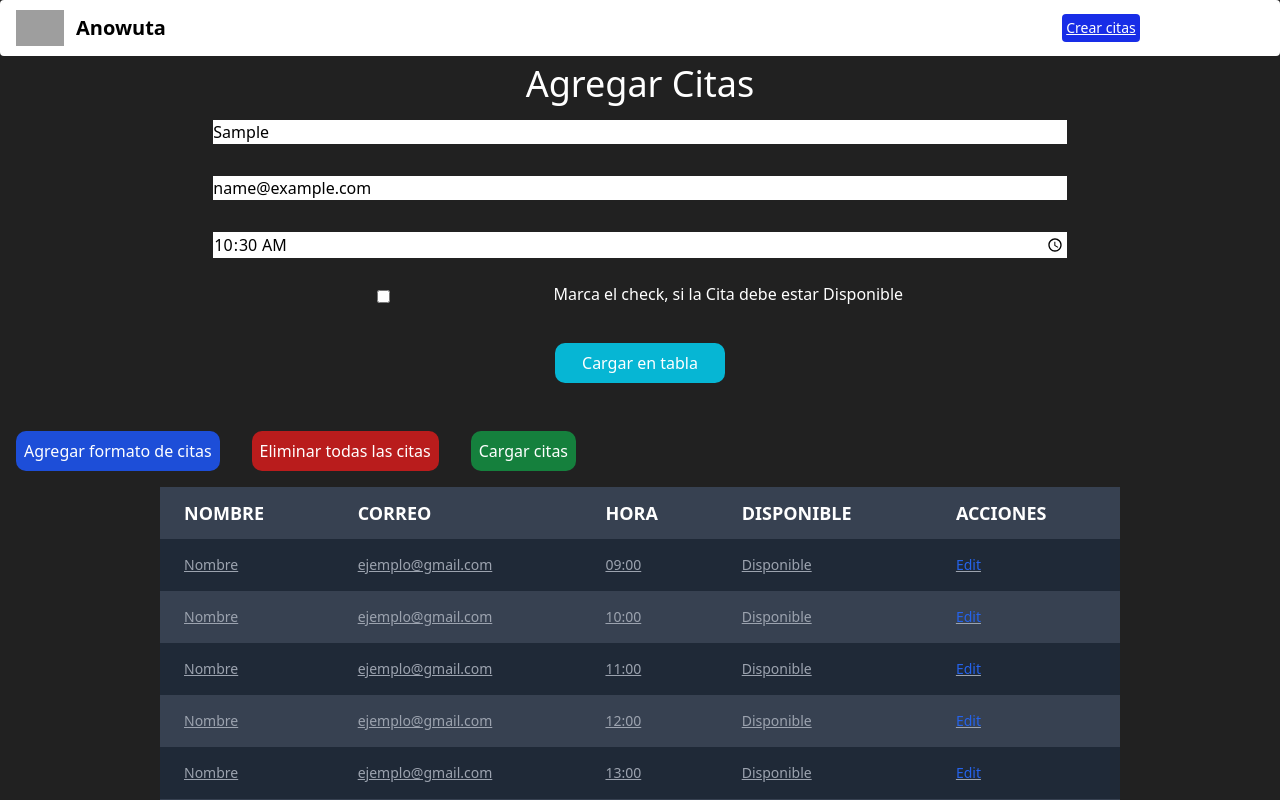
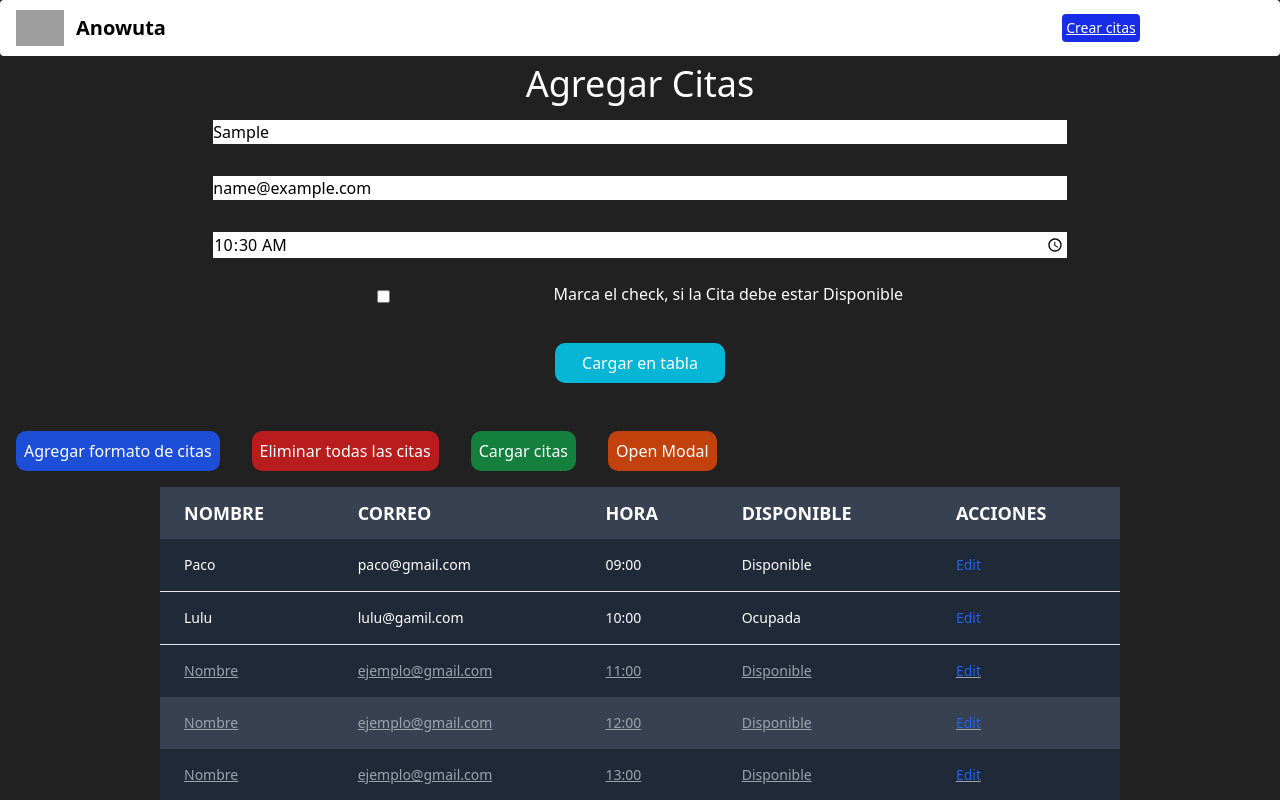
Before and after one commit to Edwin3002/citasAnowuta, a React (Create React App) app: page /createCitas in a window 1280 px wide. Both pictures are taken after typing "Sample", "name@example.com", "10:30" into the empty fields and a click on the button "Agregar formato de citas". Shown: the top 800 px of the page. Built offline with nearby package versions, Linux system fonts and the light colour scheme; grey boxes are pictures that could not be loaded.

Commit message:
edit modal

```diff
--- a/src/Components/Citas.js
+++ b/src/Components/Citas.js
@@ -1,6 +1,11 @@
 import React from 'react'
 
-export const Citas = ({ data }) => {
+export const Citas = ({ data, mod, modalDat }) => {
+
+    const modalEdit=()=>{
+        mod()
+        modalDat(data)
+    }
     return (
         <tr className={data.name === ''? 'underline  even:bg-gray-700' : 'text-white border-b '}>
             <td  className="px-6 py-4">
@@ -16,7 +21,7 @@ export const Citas = ({ data }) => {
                 {data.available? 'Disponible': 'Ocupada'}
             </td>
             <td className="px-6 py-4 ">
-                <p href="#" className="font-medium text-blue-600 dark:text-blue-500 hover:underline">Edit</p>
+                <p href="#" className="font-medium text-blue-600 dark:text-blue-500 hover:text-blue-700" onClick={modalEdit}>Edit</p>
             </td>
         </tr>
     )
--- a/src/Components/CreateCitas.js
+++ b/src/Components/CreateCitas.js
@@ -12,15 +12,18 @@ export const CreateCitas = () => {
   const { register, formState: { errors }, handleSubmit } = useForm();
   const { citas, date } = useSelector((store) => store.citas)
   const dispatch = useDispatch();
+
   const onSubmit = (data) => {
-    dispatch(addCitas({ ...data, id: uuid() }))
+    // dispatch(addCitas({ ...data, id: uuid() }))
+    console.log(data);
   }
+
   const citasDef = () => {
-    // dispatch(addCitasDefault(citasDefault))
     citasDefault.map(cita => (
-      dispatch(addCitas({ ...cita, id: uuid()}))
+      dispatch(addCitas({ ...cita, id: uuid() }))
     ));
   }
+
   const uploadData = () => {
     addCitasAsync({ date, dataCitas: citas })
   }
@@ -28,15 +31,15 @@ export const CreateCitas = () => {
     <div>
       <h2 className='text-center text-white text-4xl my-2'>Agregar Citas</h2>
       <form onSubmit={handleSubmit(onSubmit)} className=' flex flex-col w-2/3 m-auto text-black'>
-        <input className='my-2' {...register("name", { required: "Digite su nombre", maxLength: 20 })} placeholder='Nombre'/>
+        <input className='my-2' {...register("name", { required: "Digite su nombre", maxLength: 20 })} placeholder='Nombre' />
         <p className='text-red-500 mb-4'>{errors.name?.message}</p>
-        <input className='my-2' type='email' {...register("mail")} placeholder='Correo'/>
+        <input className='my-2' type='email' {...register("mail")} placeholder='Correo' />
         <p className='text-red-500 mb-4'>{errors.mail?.message}</p>
-        <input className='my-2' type='time' {...register("hour", { required: "Digite la fecha" })}  placeholder='Fecha'/>
+        <input className='my-2' type='time' {...register("hour", { required: "Digite la fecha" })} placeholder='Fecha' />
         <p className='text-red-500 mb-4'>{errors.hour?.message}</p>
         <div className='flex justify-evenly'>
-        <input  className='my-2' type='checkbox' {...register("available")}  placeholder='Fecha'/>
-        <span className='text-white'>Marca el check, si la Cita debe estar Disponible</span>
+          <input className='my-2' type='checkbox' {...register("available")} placeholder='Fecha' />
+          <span className='text-white'>Marca el check, si la Cita debe estar Disponible</span>
         </div>
         {/* <input className='text-white w-1/4 mx-auto bg-cyan-500 m-8' type="submit" value='Añadir cita' /> */}
         <button className='text-white w-1/5 mx-auto bg-cyan-500 m-8 p-0 md:p-2' type="submit" value='Añadir cita' >Cargar en tabla</button>
@@ -45,7 +48,9 @@ export const CreateCitas = () => {
       <button className='text-white bg-red-700 m-4 p-2' onClick={() => dispatch(emptyCitas())} >Eliminar todas las citas</button>
       <button className='text-white bg-green-700 m-4 p-2' onClick={uploadData} >Cargar citas</button>
       {/* <button className='text-white bg-yellow-500 m-4 p-2' onClick={() => console.log(citas)}>Ver citas</button> */}
-
+      <button className="text-white bg-orange-700 m-4 p-2">
+       Open Modal
+      </button>
       <ListCitas />
     </div>
   )
--- a/src/Components/Home.js
+++ b/src/Components/Home.js
@@ -4,7 +4,6 @@ export const Home = () => {
   return (
     <div>
       <div className='h-screen flex items-center'>
-
       <img className='w-1/4 m-auto' src='https://scontent.fbog14-1.fna.fbcdn.net/v/t39.30808-6/272190843_4584059901716198_1718979668192906295_n.jpg?_nc_cat=108&ccb=1-7&_nc_sid=09cbfe&_nc_eui2=AeFiKvOJQtstzZ8-v4ktbMjhsREZyD5tGlGxERnIPm0aUR-Ieo5IPmuhu8TwtPowvIgcdE1dbxIhNB6WTrN4W2Dj&_nc_ohc=AFyoD6lSJkIAX9hKOlf&tn=3C0RCJjyOlAdtizK&_nc_ht=scontent.fbog14-1.fna&oh=00_AT-2ckREIR_ZB08oQo6wvCzITAZ2hABR2yka8yzgJigQGg&oe=62D0A23B' alt='hongos'/>
       </div>
     </div>
--- a/src/Components/ListCitas.js
+++ b/src/Components/ListCitas.js
@@ -1,10 +1,20 @@
-import React from 'react'
+import React, { useState } from 'react'
 import { useSelector } from 'react-redux'
 import { Citas } from './Citas'
+import { ModalActions } from './ModalActions'
 
 export const ListCitas = () => {
 
+    const [dataModal, setDataModal] = useState()
+    const [modalSta, setModalState] = useState(true)
     const { citas } = useSelector((store) => store.citas)
+    const modalAction = ()=>{
+        setModalState(!modalSta)
+    }
+
+    const modalData = (data)=>{
+        setDataModal(data)
+    }
 
     return (
         <div className='relative overflow-x-auto'>
@@ -31,13 +41,18 @@ export const ListCitas = () => {
                 </thead>
                 <tbody className='bg-gray-800'>
 
-                {citas[0] === undefined?
-                 null:
+                    {citas[0] === undefined ?
+                        null :
                         citas.map((cita) => (
-                     <Citas key={cita.id} data={cita} />
+                            <Citas key={cita.id} data={cita} mod={modalAction} modalDat={modalData}/>
                         ))}
                 </tbody>
             </table>
+            {
+                modalSta?
+                null:
+                 <ModalActions mod={modalAction} data={dataModal}/>
+            }
         </div>
     )
 }
--- a/src/Components/ListCitasDataBase.js
+++ b/src/Components/ListCitasDataBase.js
@@ -21,10 +21,10 @@ export const ListCitasDataBase = () => {
                     citasDB.map((cita, index) => (
                         <details key={index} className="w-full bg-white border border-blue-500 cursor-pointer mb-3">
                             <summary className="w-full bg-white text-black flex justify-between px-4 py-3  after:content-['+']">{cita.date}</summary>
-                    {cita.dataCitas.map((cit, index) =>(
+                            {cita.dataCitas.map((cit, index) => (
                                 // cit.available?
-                    <p key={index} className={cit.available? 'text-green-500': 'text-purple-500'}>
-                        {cit.name === ''? 'Nombre' : cit.name}
+                                <p key={index} className={cit.available ? 'text-green-500' : 'text-purple-500'}>
+                                    {cit.name === '' ? 'Nombre' : cit.name}
                                 </p>
                                 // :
                                 // null
--- /dev/null
+++ b/src/Components/ModalActions.js
@@ -0,0 +1,68 @@
+import React, { useEffect, useState } from 'react'
+import { useForm } from 'react-hook-form';
+import { useDispatch } from 'react-redux';
+import { addCitas } from '../redux/reducers/citasReducers';
+
+export const ModalActions = ({ mod, data }) => {
+
+    const [edit, setEdit] = useState({
+        name: data.name,
+        mail: data.mail,
+        hour: data.hour,
+        available: ''
+    })
+    const { register,  handleSubmit } = useForm();
+    const dispatch = useDispatch();
+
+    const onSubmit = (data) => {
+        console.log(data);
+        dispatch(addCitas(data))
+    }
+
+    const handleChange = e => {
+        console.log(e.target.value);
+        setEdit({
+            ...edit,
+            [e.target.name]: e.target.value
+        })
+    }
+
+    useEffect(() => {
+        setEdit(data)
+    }, [])
+
+    return (
+        <div aria-hidden="true" className="flex overflow-y-auto overflow-x-hidden fixed bottom-20 z-50 w-full  h-modal md:h-full justify-center items-center">
+            <div className="relative p-4 w-full max-w-2xl h-full md:h-auto">
+                <div className="relative bg-white rounded-lg shadow dark:bg-gray-700">
+                    <div className="flex justify-between items-start p-4 rounded-t border-b dark:border-gray-600">
+                        <h3 className="text-xl font-semibold text-gray-900 dark:text-white">
+                            Id: {data.id}
+                        </h3>
+                        <button onClick={mod} type="button" className="text-gray-400 bg-transparent hover:bg-gray-200 hover:text-gray-900 rounded-lg text-sm p-1.5 ml-auto inline-flex items-center dark:hover:bg-gray-600 dark:hover:text-white" >
+                            <svg className="w-5 h-5" fill="currentColor" viewBox="0 0 20 20" xmlns="http://www.w3.org/2000/svg"><path fillRule="evenodd" d="M4.293 4.293a1 1 0 011.414 0L10 8.586l4.293-4.293a1 1 0 111.414 1.414L11.414 10l4.293 4.293a1 1 0 01-1.414 1.414L10 11.414l-4.293 4.293a1 1 0 01-1.414-1.414L8.586 10 4.293 5.707a1 1 0 010-1.414z" clipRule="evenodd"></path></svg>
+                        </button>
+                    </div>
+                    <div className="p-6 space-y-6 text-gray-300">
+                        <form className=' flex flex-col w-2/3 m-auto text-black'>
+                            <input value={edit.name} name='name' className='my-2' {...register("name")} onChange={handleChange} placeholder='Nombre' />
+                            <input value={edit.mail} className='my-2' type='email' {...register("mail")} name='mail' onChange={handleChange} placeholder='Correo' />
+                            <input value={edit.hour} name="hour" className='my-2' type='time' {...register("hour")} onChange={handleChange} />
+                            <div className='flex justify-evenly'>
+                                <input className='my-2' type='checkbox' {...register("available")} placeholder='Fecha' />
+                                <span className='text-white'>Marca el check, si la Cita debe estar Disponible</span>
+                            </div>
+                        </form>
+                    </div>
+                    <div className=" flex justify-between w-full p-4 space-x-2 rounded-b border-t text-white">
+                        <button onClick={mod} className="bg-red-700  rounded-lg border border-gray-200 text-sm font-medium px-5 py-2 ">Eliminar</button>
+                        <span className='flex justify-end'>
+                            <button onClick={handleSubmit(onSubmit)} className="flex bg-green-700  justify-self-end rounded-lg border border-gray-200 text-sm font-medium px-5 py-2 mx-1">Actualizar</button>
+                            <button className=" bg-blue-700  flex rounded-lg border border-gray-200 text-sm font-medium px-5 py-2 mx-1" onClick={mod}>Cancel</button>
+                        </span>
+                    </div>
+                </div>
+            </div>
+        </div>
+    )
+}
--- a/src/Components/Navb.js
+++ b/src/Components/Navb.js
@@ -3,7 +3,6 @@ import { NavLink } from 'react-router-dom'
 import '../css/navbar.css'
 export const Navb = () => {
     return (
-
         <nav className="bg-white border-gray-200 px-2 sm:px-4 py-2.5 rounded dark:bg-gray-800">
             <div className="container flex flex-wrap justify-between items-center mx-auto">
                 <a href="https://flowbite.com/" className="flex items-center">
--- a/src/data/citas.js
+++ b/src/data/citas.js
@@ -1,16 +1,16 @@
 export const citasDefault =
    [
             {
-                name: '',
-                mail: '',
+                name: 'Paco',
+                mail: 'paco@gmail.com',
                 hour: '09:00',
                 available: true
             },
             {
-                name: '',
-                mail: '',
+                name: 'Lulu',
+                mail: 'lulu@gamil.com',
                 hour: '10:00',
-                available: true
+                available: false
             },
             {
                 name: '',
```
Lines whose indentation alone changed are shown as unchanged.
